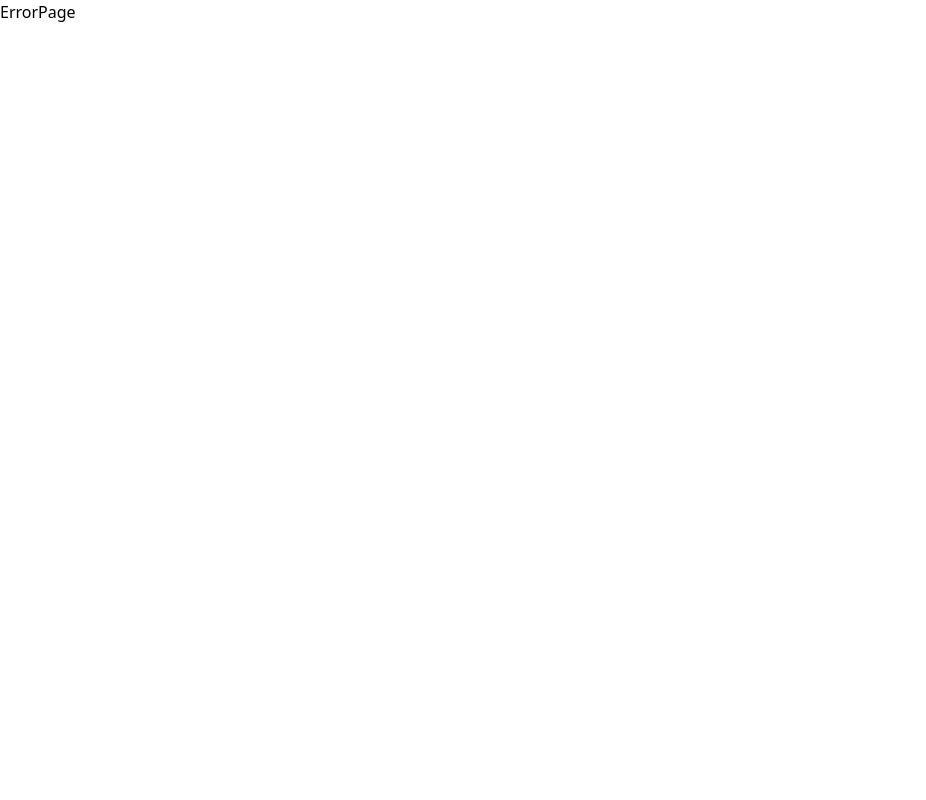
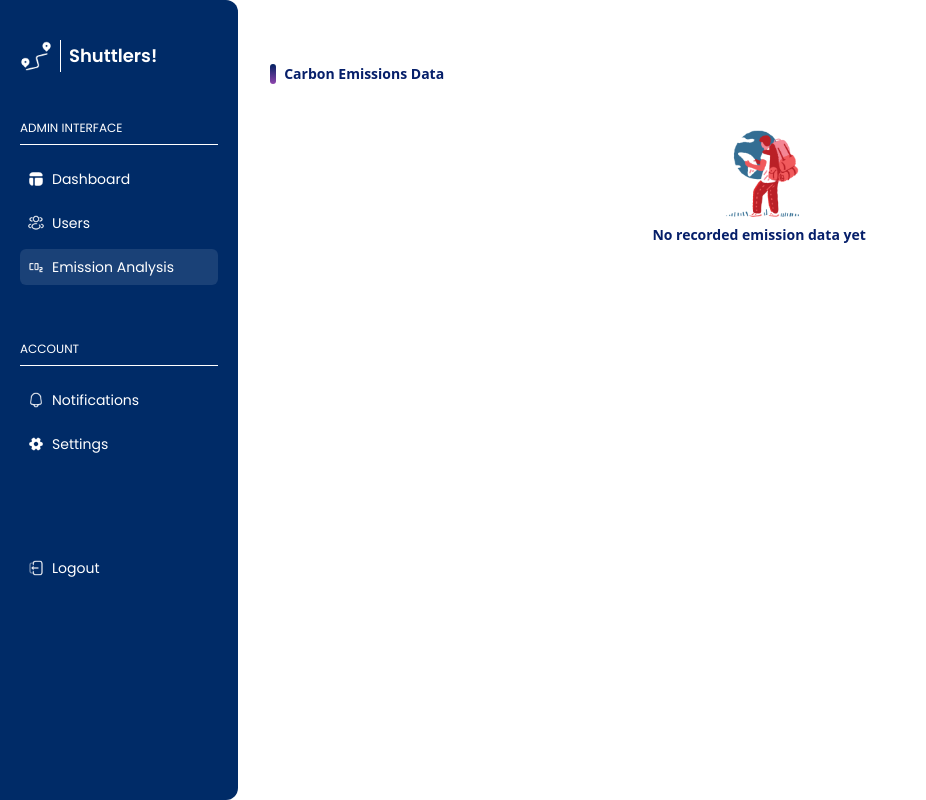
Before and after one commit to beginners-lock/shuttlers, a React (Create React App) app: page /admin/emissionstable in a window 1280 px wide. Before the commit this address had no page. Shown: the whole page, without its empty margins (0-926 px from the left). Built offline with nearby package versions, Linux system fonts and the light colour scheme.

Commit message:
more changes and adjustments ahead of deployment

```diff
--- a/src/components/SidebarA.tsx
+++ b/src/components/SidebarA.tsx
@@ -15,17 +15,17 @@ export default function SidebarA(){
 
             <div className="mt-12 w-full">
                 <div className="w-full text-semibold text-xs border-0 border-b-[1px] border-white pb-2 mb-4">ADMIN INTERFACE</div>
-                <div className="px-2 py-2 mb-2 flex flex-row items-center justify-start rounded-md" style={{background:window.location.pathname==='/admin/dashboard'?'rgba(255,255,255,0.1)':'rgba(255,255,255,0)'}}
+                <div className="px-2 py-2 mb-2 flex flex-row items-center justify-start rounded-md cursor-pointer" style={{background:window.location.pathname==='/admin/dashboard'?'rgba(255,255,255,0.1)':'rgba(255,255,255,0)'}}
                     onClick={()=>{ if(window.location.pathname!=="/admin/dashboard"){ window.location.href="/admin/dashboard"; } }}>
                     <img className="w-4" alt="dashboardicon" src="../dashboardAwhite.png"/>
                     <div className="ml-2 text-sm">Dashboard</div>
                 </div>
-                <div className="px-2 py-2 mb-2 flex flex-row items-center justify-start" style={{background:window.location.pathname==='/admin/userstable'?'rgba(255,255,255,0.1)':'rgba(255,255,255,0)'}}
+                <div className="px-2 py-2 mb-2 flex flex-row items-center justify-start rounded-md cursor-pointer" style={{background:window.location.pathname==='/admin/userstable'?'rgba(255,255,255,0.1)':'rgba(255,255,255,0)'}}
                     onClick={()=>{ if(window.location.pathname!=="/admin/userstable"){ window.location.href="/admin/userstable"; } }}>
                     <img className="w-4" alt="usersicon" src="../usersAwhite.png"/>
                     <div className="ml-2 text-sm">Users</div>
                 </div>
-                <div className="px-2 py-2 mb-2 flex flex-row items-center justify-start" style={{background:window.location.pathname==='/admin/emissionstable'?'rgba(255,255,255,0.1)':'rgba(255,255,255,0)'}}
+                <div className="px-2 py-2 mb-2 flex flex-row items-center justify-start rounded-md cursor-pointer" style={{background:window.location.pathname==='/admin/emissionstable'?'rgba(255,255,255,0.1)':'rgba(255,255,255,0)'}}
                     onClick={()=>{ if(window.location.pathname!=="/admin/emissionstable"){ window.location.href="/admin/emissionstable"; } }}>
                     <img className="w-4" alt="emissionsicon" src="../emissionsAwhite.png"/>
                     <div className="ml-2 text-sm">Emission Analysis</div>
@@ -34,17 +34,17 @@ export default function SidebarA(){
 
             <div className="mt-12 w-full">
                 <div className="w-full text-semibold text-xs border-0 border-b-[1px] border-white pb-2 mb-4">ACCOUNT</div>
-                <div className="px-2 py-2 mb-2 flex flex-row items-center justify-start">
+                <div className="px-2 py-2 mb-2 flex flex-row items-center justify-start rounded-md cursor-pointer">
                     <img className="w-4" alt="dashboardicon" src="../notificationsAwhite.png"/>
                     <div className="ml-2 text-sm">Notifications</div>
                 </div>
-                <div className="px-2 py-2 mb-2 flex flex-row items-center justify-start">
+                <div className="px-2 py-2 mb-2 flex flex-row items-center justify-start rounded-md cursor-pointer">
                     <img className="w-4" alt="usersicon" src="../settingsAwhite.png"/>
                     <div className="ml-2 text-sm">Settings</div>
                 </div>
             </div>
 
-            <div className="mt-20 px-2 py-2 mb-2 flex flex-row items-center justify-start" onClick={()=>{ logout(); }}>
+            <div className="mt-20 px-2 py-2 mb-2 flex flex-row items-center justify-start rounded-md cursor-pointer" onClick={()=>{ logout(); }}>
                 <img className="w-4" alt="usersicon" src="../logoutAwhite.png"/>
                 <div className="ml-2 text-sm">Logout</div>
             </div>
--- a/src/index.tsx
+++ b/src/index.tsx
@@ -97,7 +97,7 @@ const router = createBrowserRouter([
 		element: <AdminUsersTable/>
 	},
 	{
-		path: "/admin/emissiontable",
+		path: "/admin/emissionstable",
 		element: <AdminEmissionTable/>
 	},
 	{
--- a/src/pages/Admin.tsx
+++ b/src/pages/Admin.tsx
@@ -7,15 +7,15 @@ import DriversTable from "../components/DriversTable";
 import EmissionsTable from "../components/EmissionsTable";
 import { firebaseConfig } from '../firebaseconfig';
 import { initializeApp } from 'firebase/app';
-import { ref, getDatabase, update, push, onValue } from 'firebase/database';
+import { ref, getDatabase/*, update, push*/, onValue } from 'firebase/database';
 
 export default function Admin(){
     initializeApp(firebaseConfig);
-	const db = getDatabase();
+	/*const db = getDatabase();
 
     const ridesRef = ref(db, '/rides');
 	const driversRef = ref(db, '/drivers');
-    const usersRef = ref(db, '/users');
+    const usersRef = ref(db, '/users');*/
 
     const [activetable, setActivetable] = useState('drivers');
     const [students, setStudents] = useState([]);
@@ -25,8 +25,10 @@ export default function Admin(){
     const [driverskeys, setDriverskeys] = useState<string[]>([]);
     const [rideskeys, setRideskeys] = useState<string[]>([]);
 
-    const [emissions, setEmissions] = useState([]);
-    const [emisssionskeys, setEmissionskeys] = useState([]);
+    const emissions: any[] = [];
+    const emisssionskeys: any[] = [];
+    /*const [emissions, setEmissions] = useState([]);
+    const [emisssionskeys, setEmissionskeys] = useState([]);*/
 
     useEffect(() => {
         let session = sessionStorage.getItem('shuttlerssession');
@@ -35,6 +37,12 @@ export default function Admin(){
             sessionStorage.removeItem('shuttlerssession');
             window.location.href = '/admin/signin';
         }
+
+        const db = getDatabase();
+
+        const ridesRef = ref(db, '/rides');
+        const driversRef = ref(db, '/drivers');
+        const usersRef = ref(db, '/users');
 
         const ridesSub = onValue(ridesRef, (snapshot)=>{
             let rides: any = snapshot.val();
@@ -110,7 +118,7 @@ export default function Admin(){
                             </div>
                         </div>
 
-                        <div className="text-xs cursor-pointer" style={{color:SECONDARY500}}>View All</div>
+                        <div className="text-xs cursor-pointer" style={{color:SECONDARY500}} onClick={()=>{ window.location.href="/admin/userstable"; }}>View All</div>
                     </div>
 
                     <div className="w-full h-[100%] mt-2 flex flex-row items-center justify-center">
@@ -140,7 +148,7 @@ export default function Admin(){
                             <div className="text-sm font-semibold ml-2" style={{color:ADMINTABLETEXTH}}>Carbon Emissions Data</div>
                         </div>
 
-                        <div className="text-xs cursor-pointer" style={{color:SECONDARY500}}>View All</div>
+                        <div className="text-xs cursor-pointer" style={{color:SECONDARY500}}onClick={()=>{ window.location.href="/admin/emissionstable"; }}>View All</div>
                     </div>
 
                     <div className="w-full h-[100%] mt-2 flex flex-row items-center justify-center">
--- a/src/pages/AdminEmissiontable.tsx
+++ b/src/pages/AdminEmissiontable.tsx
@@ -1,10 +1,43 @@
 import SidebarA from "../components/SidebarA";
+/*import { useState, useEffect } from "react";*/
+import EmissionsTable from "../components/EmissionsTable";
+import EmptyATable from "../components/EmptyATable";
+/*import { firebaseConfig } from '../firebaseconfig';
+import { initializeApp } from 'firebase/app';
+import { ref, getDatabase, update, push, onValue } from 'firebase/database';*/
+import { ADMINTABLETEXTH/*, SECONDARY500, NEUTRAL600*/ } from "../theme/colors";
 
 export default function AdminEmissionTable(){
+    const emissions: any[] = [];
+    const emisssionskeys: any[] = [];
+    /*const [emissions, setEmissions] = useState([]);
+    const [emisssionskeys, setEmissionskeys] = useState([]);*/
+
     return(
         <div className="w-full h-full flex flex-row items-center justify-between">
             <SidebarA/>
-            AdminEmissions
+            <div className="w-[1100px] px-8 pt-10 pb-8 h-full flex flex-col items-start justify-start">
+                <div className="mt-6 w-full h-[30%] flex flex-col items-start justify-start">
+                    <div className="w-full flex flex-row items-center justify-between">
+                        <div className="flex flex-row items-center justify-start">
+                            <div className="w-1.5 h-5 rounded-full " style={{backgroundImage:'linear-gradient(#002060, #8E44AD)'}}></div>
+                            <div className="text-sm font-semibold ml-2" style={{color:ADMINTABLETEXTH}}>Carbon Emissions Data</div>
+                        </div>
+                    </div>
+
+                    <div className="w-full h-[100%] mt-2 flex flex-row items-center justify-center">
+                        {
+                            emissions.length>0?
+                                <EmissionsTable
+                                    keys={emisssionskeys.reverse()}
+                                    data={emissions.reverse()}
+                                />
+                            :   <EmptyATable table="emissions"/>
+                        }
+
+                    </div>
+                </div>
+            </div>
         </div>
     );
 }
--- a/src/pages/AdminUserstable.tsx
+++ b/src/pages/AdminUserstable.tsx
@@ -1,10 +1,92 @@
+import { useState, useEffect } from "react";
 import SidebarA from "../components/SidebarA";
+import { /*SECONDARY500,*/ ADMINTABLETEXTH, NEUTRAL600 } from "../theme/colors";
+import StudentsTable from "../components/StudentsTable";
+import DriversTable from "../components/DriversTable";
+import EmptyATable from "../components/EmptyATable";
+import { firebaseConfig } from '../firebaseconfig';
+import { initializeApp } from 'firebase/app';
+import { ref, getDatabase, /*update, push,*/ onValue } from 'firebase/database';
 
 export default function AdminUsersTable(){
+    initializeApp(firebaseConfig);
+	/*const db = getDatabase();
+
+	const driversRef = ref(db, '/drivers');
+    const usersRef = ref(db, '/users');*/
+
+    const [activetable, setActivetable] = useState('drivers');
+    const [students, setStudents] = useState([]);
+    const [drivers, setDrivers] = useState([]);
+    const [studentskeys, setStudentskeys] = useState<string[]>([]);
+    const [driverskeys, setDriverskeys] = useState<string[]>([]);
+
+    useEffect(() => {
+        let session = sessionStorage.getItem('shuttlerssession');
+
+        if(session===null || session==='null' || session===undefined || session==='undefined'){
+            sessionStorage.removeItem('shuttlerssession');
+            window.location.href = '/admin/signin';
+        }
+
+        const db = getDatabase();
+
+        const driversRef = ref(db, '/drivers');
+        const usersRef = ref(db, '/users');
+
+        const driversSub = onValue(driversRef, (snapshot)=>{
+            let drivers: any = snapshot.val();
+            setDrivers(Object.values(drivers));
+            setDriverskeys(Object.keys(drivers));
+        });
+
+        const usersSub = onValue(usersRef, (snapshot)=>{
+            let users: any = snapshot.val();
+            setStudents(Object.values(users));
+            setStudentskeys(Object.keys(users));
+        });
+
+        console.log('effect');
+        return ()=>{ driversSub(); usersSub(); }
+    }, []);
+
     return(
         <div className="w-full h-full flex flex-row items-center justify-between">
             <SidebarA/>
-            AdminUserstable
+            <div className="w-[1100px] px-8 pt-10 pb-8 h-full flex flex-col items-start justify-start">
+                <div className="mt-6 w-full h-[30%] flex flex-col items-start justify-start">
+                    <div className="w-full flex flex-row items-center justify-between">
+                        <div className="flex flex-row items-center justify-start">
+                            <div className="w-1.5 h-6 rounded-full " style={{backgroundImage:'linear-gradient(#002060, #8E44AD)'}}></div>
+                            <div className="cursor-pointer border-0 border-b-[1px] pb-1 text-sm font-semibold ml-2" style={{color:activetable==='drivers'?ADMINTABLETEXTH:NEUTRAL600, borderColor:activetable==='drivers'?ADMINTABLETEXTH:'transparent'}} onClick={()=>{ setActivetable('drivers'); }}>
+                                Drivers Table
+                            </div>
+                            <div className="cursor-pointer border-0 border-b-[1px] pb-1 text-sm font-semibold ml-8" style={{color:activetable==='students'?ADMINTABLETEXTH:NEUTRAL600, borderColor:activetable==='students'?ADMINTABLETEXTH:'transparent'}} onClick={()=>{ setActivetable('students'); }}>
+                                Students Table
+                            </div>
+                        </div>
+                    </div>
+
+                    <div className="w-full h-[100%] mt-2 flex flex-row items-center justify-center">
+                        {
+                            activetable==='students'?
+                                students.length>0?
+                                    <StudentsTable
+                                        keys={studentskeys.reverse()}
+                                        students={students.reverse()}
+                                    />
+                                :   <EmptyATable table="students"/>
+                            :   drivers.length>0?
+                                    <DriversTable
+                                        keys={driverskeys.reverse()}
+                                        drivers={drivers.reverse()}
+                                    />
+                                :   <EmptyATable table="drivers"/>
+                        }
+
+                    </div>
+                </div>
+            </div>
         </div>
     );
 }
```
